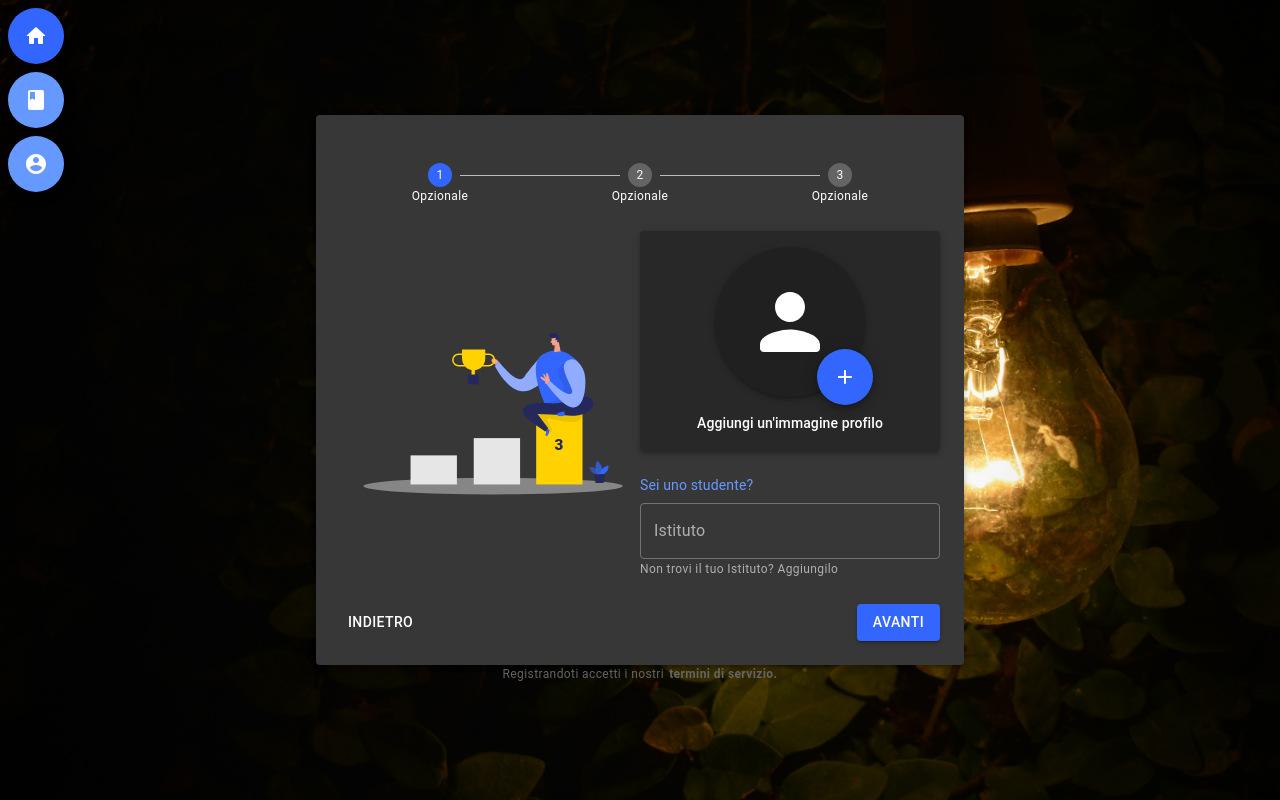
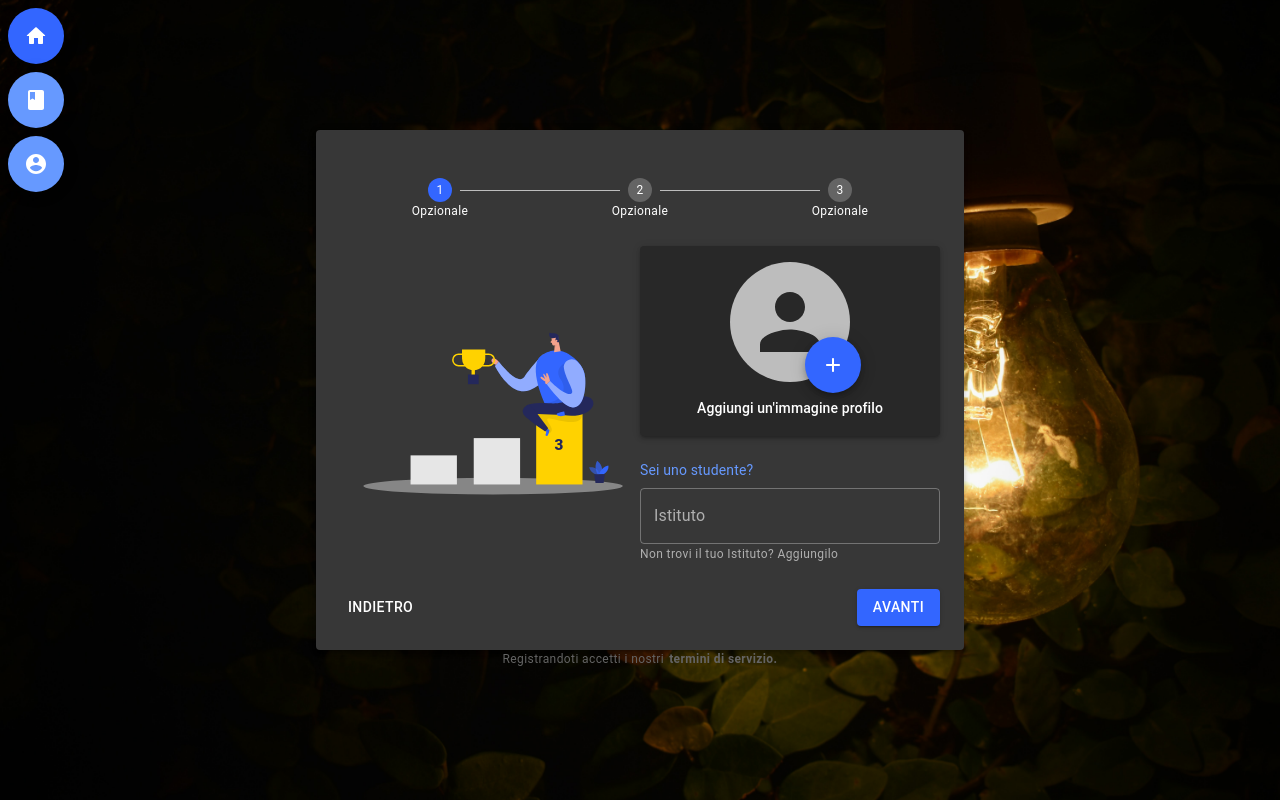
Before and after one commit to webion-hub/cody, a React (Create React App) app in the folder cody/ClientApp/: page /sign-up in a window 1280 px wide. Built offline with nearby package versions, Linux system fonts and the light colour scheme; no server answers.

Commit message:
use avatar instead image

```diff
--- a/cody/ClientApp/src/components/add_photo.js
+++ b/cody/ClientApp/src/components/add_photo.js
@@ -3,10 +3,20 @@ import React, { Component } from 'react';
 import { Grid } from '@material-ui/core';
 import { Box } from '@material-ui/core';
 import { Fab } from '@material-ui/core';
+import { Avatar } from '@material-ui/core';
+import { withStyles } from '@material-ui/core/styles';
+import { Badge } from '@material-ui/core';
 
 import PersonRoundedIcon from '@material-ui/icons/PersonRounded';
 import AddRoundedIcon from '@material-ui/icons/AddRounded';
 import DeleteRoundedIcon from '@material-ui/icons/DeleteRounded';
+
+const LargeAvatar = withStyles({
+  root: {
+    width: 120,
+    height: 120,
+  },
+})(Avatar);
 
 export class AddPhoto extends Component{
 
@@ -28,9 +38,19 @@ export class AddPhoto extends Component{
    * @param {React.ChangeEvent<HTMLInputElement>} event
    */
   fileSelectedHandler = (event) => {
-    this.setState({image: event.target.files[0]});
+    let file = event.target.files[0];
     const {image} = this.props;
     image(event.target.files[0]);
+
+    let reader = new FileReader();
+
+    reader.onloadend = () => {
+      this.setState({
+        image: reader.result
+      });
+    }
+
+    reader.readAsDataURL(file)
   }
 
   render(){
@@ -39,43 +59,14 @@ export class AddPhoto extends Component{
     const margin = (boxSize - iconSize) / 16
 
     return (
-      <Box
-        style={{
-          backgroundColor: "rgba(0,0,0,0.2)"
+      <Box>
+        <Badge
+          overlap="circle"
+          anchorOrigin={{
+            vertical: 'bottom',
+            horizontal: 'right',
           }}
-        boxShadow={3}
-        width={boxSize}
-        height={boxSize}
-        borderRadius={boxSize / 2}
-      >
-        <Grid
-          container
-          justify="flex-end"
-        >
-          {
-            this.state.image? (
-              <img
-                src={URL.createObjectURL(this.state.image)}
-                alt={this.state.image.name}
-                style={{
-                  width: boxSize,
-                  height: boxSize,
-                  overflow: "hidden",
-                  objectFit: "cover",
-                  borderRadius: boxSize / 2,
-                }}
-              />
-            ) : null
-          }
-
-          <Box
-            position="absolute"
-            style={{
-              transform: "translate(8px, 8px)"
-            }}
-            mt={(this.props.size - 56) / 8}
-          >
-            {
+          badgeContent={
             this.state.image? (
               <Fab
                 color="primary"
@@ -98,28 +89,9 @@ export class AddPhoto extends Component{
               </Fab>
             )
           }
-
-          </Box>
-        </Grid>
-        <Grid
-          container
-          justify="center"
         >
-          {
-            this.state.image? (
-                <div></div>
-              ) : (
-
-                <Box
-                  m={margin}
-                >
-                  <PersonRoundedIcon
-                    style={{ fontSize: iconSize }}
-                  />
-                </Box>
-              )
-          }
-        </Grid>
+          <LargeAvatar alt="add profile image" src={this.state.image}/>
+        </Badge>
       </Box>
     )
   }
```
Lines whose indentation alone changed are shown as unchanged.
